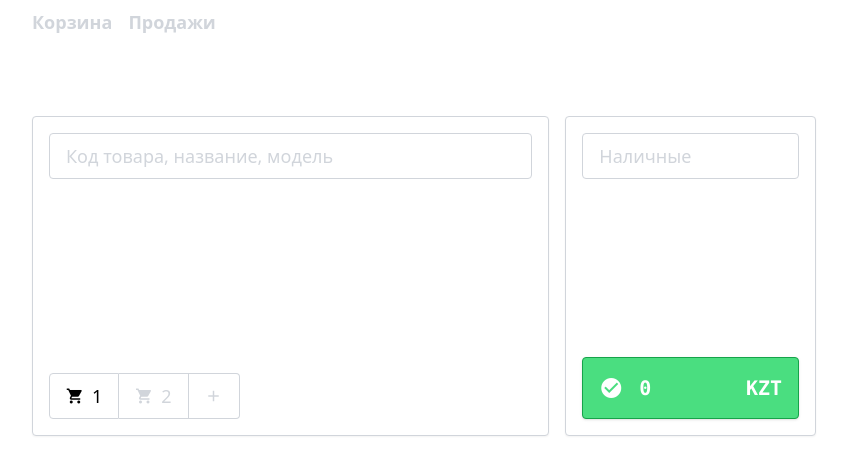
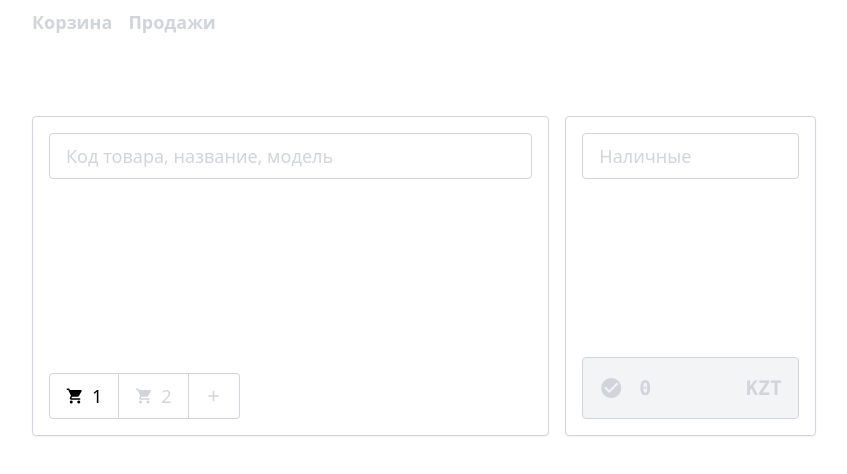
Before and after one commit to ctrlartspace/openmarket-frontend, a Vue app: page / in a window 1280 px wide. Shown: the top 474 px of the page, without its empty margins (216-1063 px from the left). Built offline with nearby package versions, Linux system fonts and the light colour scheme.

Commit message:
disabled total

```diff
--- a/src/components/CartTotalValue.vue
+++ b/src/components/CartTotalValue.vue
@@ -1,6 +1,11 @@
 <template>
   <div
-    class="flex bg-green-400 text-white text-xl font-semibold p-4 border border-green-600 rounded hover:brightness-95 cursor-pointer font-mono shadow"
+    class="flex text-xl font-semibold p-4 border rounded hover:brightness-95 cursor-pointer font-mono"
+    :class="
+      store.getTotalAmount
+        ? 'bg-green-400 text-white border-green-600 shadow'
+        : 'bg-gray-100 text-gray-300 border-gray-300'
+    "
     @click="store.clearCart"
   >
     <span class="material-icons self-center">check_circle</span>
```
